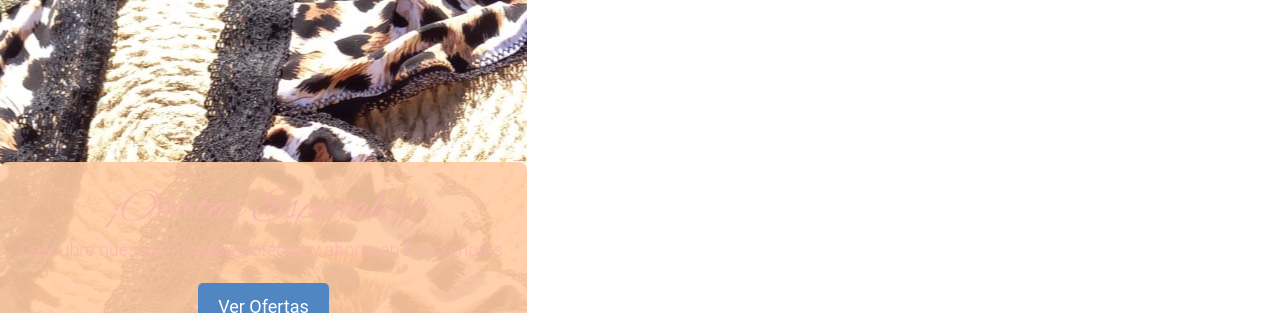
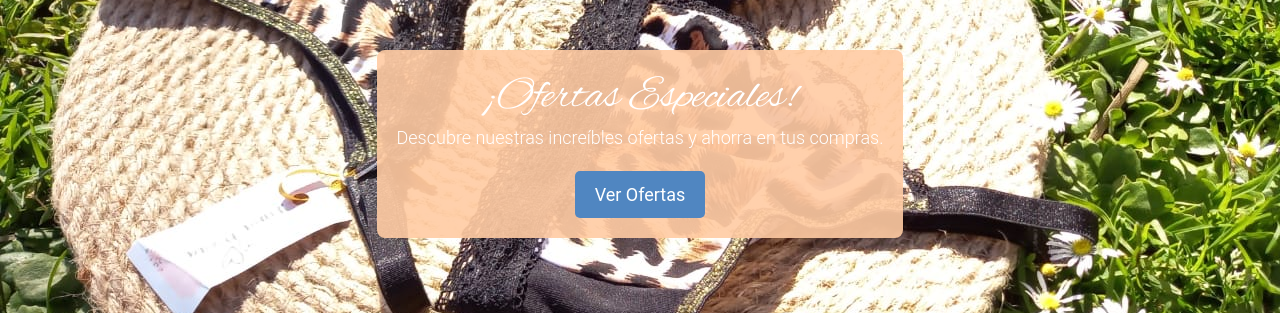
Before and after one commit to 86developer/mdpProgramaGrupo1, a React (Vite) app in the folder Ecommerce/: page / in a window 1280 px wide. Shown: the part 144-457 px from the top of the page. Built offline with nearby package versions, Linux system fonts and the light colour scheme; the HTML template or start-up script is replaced by a standard one.

Commit message:
se agregan estilos

```diff
--- a/Ecommerce/src/index.css
+++ b/Ecommerce/src/index.css
@@ -1,50 +1,39 @@
 :root {
-  font-family: Inter, system-ui, Avenir, Helvetica, Arial, sans-serif;
   font-family: 'Alex Brush', cursive;
   font-family: 'Roboto Condensed', sans-serif;
-  line-height: 1.5;
+  line-height: 1;
   font-weight: 400;
-  color-scheme: light dark;
-  color: rgba(255, 255, 255, 0.87);
-  background-color: #242424;
+  background-color: #000000;
+  --color-primario: #fcb7af;
+  --color-secundario: #fdfd96;
 
-  font-synthesis: none;
-  text-rendering: optimizeLegibility;
-  -webkit-font-smoothing: antialiased;
-  -moz-osx-font-smoothing: grayscale;
-  -webkit-text-size-adjust: 100%;
+
+}
+
+.navbar {
+  background-color: #ffcba4;
+  color: var(--color-secundario);
+}
+
+.nav-link,
+.form-control {
+  font-family: 'Roboto', sans-serif;
+  color: #ffe4e1;
 }
 
 a {
-  font-weight: 500;
-  color: #646cff;
-  text-decoration: inherit;
-}
-
-a:hover {
-  color: #535bf2;
-}
-
-body {
+  font-family: 'Alex Brush', cursive;
+  font-weight: 400;
+  font-size: 2em;
+  text-decoration: none;
   margin: 0;
-  display: flex;
-  place-items: center;
-  min-width: 320px;
-  min-height: 100vh;
-}
-
-h1,
-p {
-  font-family: 'Alex Brush', cursive;
-  font-size: 3.2em;
-  margin: 0;
-  color: #fcb7af;
+  color: #ffe4e1;
 }
 
 h2,
-p {
-  font-family: 'Roboto Condensed', sans-serif;
+span {
+  font-family: 'Roboto', sans-serif;
   font-size: 0.80rem;
-  color: #fcb7af;
+  color: #ffe4e1;
 
 }
```
